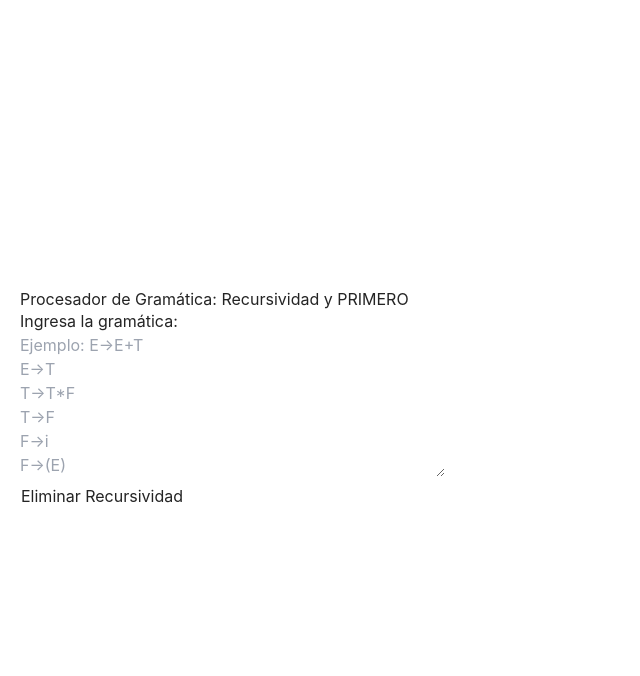
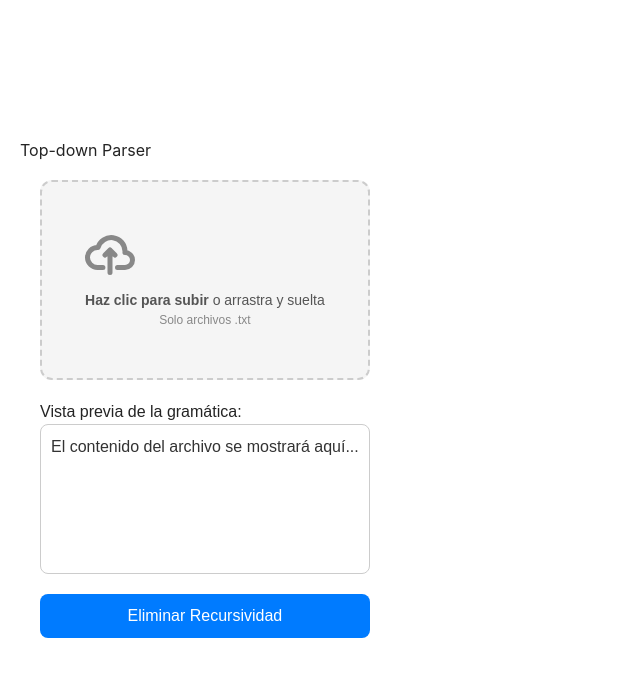
Before and after one commit to ErSantis/top-down-parser, a React (Vite) app: page / in a window 1280 px wide. Shown: the top 676 px of the page, without its empty margins (0-640 px from the left). Built offline with nearby package versions, Linux system fonts and the light colour scheme.

Commit message:
Refactor GrammarApp and GrammarInput components for improved user experience and styling; add grammar validation and file upload functionality

```diff
--- a/src/components/GrammarApp.tsx
+++ b/src/components/GrammarApp.tsx
@@ -46,10 +46,10 @@ const GrammarApp: React.FC = () => {
 
     return (
         <div style={{ padding: "20px" }}>
-            <h1>Procesador de Gramática: Recursividad y PRIMERO</h1>
+            <h1>Top-down Parser</h1>
             <GrammarInput onGrammarSubmit={handleGrammarSubmit} />
             {processedGrammar && <NonRecursiveGrammarDisplay grammar={processedGrammar} />}
-            <div className="grid grid-cols-1 md:grid-cols-2 gap-4">
+            <div className="grid grid-cols-2 md:grid-cols-2 gap-4">
                 {firstSet && <FirstSetDisplay firstSet={firstSet} />}
                 {followSet && <FollowSetDisplay followSet={followSet} />}
             </div>
--- a/src/components/GrammarInput.tsx
+++ b/src/components/GrammarInput.tsx
@@ -1,6 +1,7 @@
-// GrammarInput.tsx
 import React, { useState } from "react";
 import { Grammar } from "../types/Grammar.type";
+import "../styles/GrammarInput.css" // Importa el archivo CSS para los estilos
+import { validateGrammar } from "../utils/validateGrammar";
 
 interface GrammarInputProps {
     onGrammarSubmit: (grammar: Grammar) => void;
@@ -9,9 +10,25 @@ interface GrammarInputProps {
 const GrammarInput: React.FC<GrammarInputProps> = ({ onGrammarSubmit }) => {
     const [input, setInput] = useState("");
 
-    const handleSubmit = () => {
+    const handleFileUpload = (event: React.ChangeEvent<HTMLInputElement>) => {
+        const file = event.target.files?.[0];
+        if (!file) return;
+
+        const reader = new FileReader();
+        reader.onload = (e) => {
+            const content = e.target?.result as string;
+            setInput(content);
+            if (!validateGrammar(content)) {
+                alert("Gramática inválida: verifica que cumpla con las reglas establecidas.");
+            }
+        };
+        reader.readAsText(file);
+    };
+
+
+    const parseGrammar = (content: string) => {
         const grammar: Grammar = {};
-        const lines = input.split("\n");
+        const lines = content.split("\n");
 
         lines.forEach(line => {
             const [left, right] = line.split("->");
@@ -19,7 +36,6 @@ const GrammarInput: React.FC<GrammarInputProps> = ({ onGrammarSubmit }) => {
                 const nonTerminal = left.trim();
                 const production = right.trim();
 
-                // Si el no terminal ya existe, agregamos la nueva producción a su lista
                 if (grammar[nonTerminal]) {
                     grammar[nonTerminal].push(production);
                 } else {
@@ -31,18 +47,33 @@ const GrammarInput: React.FC<GrammarInputProps> = ({ onGrammarSubmit }) => {
         onGrammarSubmit(grammar);
     };
 
+    const handleSubmit = () => {
+        if (validateGrammar(input)) {
+            parseGrammar(input);
+        } else {
+            alert("Gramática inválida: verifica que cumpla con las reglas establecidas.");
+        }
+    };
+
     return (
-        <div>
-            <h3>Ingresa la gramática:</h3>
-            <textarea
-                value={input}
-                onChange={(e) => setInput(e.target.value)}
-                rows={6}
-                cols={40}
-                placeholder={"Ejemplo: E->E+T\nE->T\nT->T*F\nT->F\nF->i\nF->(E)"}
-            />
-            <br />
-            <button onClick={handleSubmit}>Eliminar Recursividad</button>
+        <div className="grammar-container">
+            <div className="dropzone">
+                <label htmlFor="dropzone-file" className="dropzone-label">
+                    <div className="dropzone-content">
+                        <svg className="dropzone-icon" xmlns="http://www.w3.org/2000/svg" fill="none" viewBox="0 0 20 16">
+                            <path stroke="currentColor" strokeLinecap="round" strokeLinejoin="round" strokeWidth="2" d="M13 13h3a3 3 0 0 0 0-6h-.025A5.56 5.56 0 0 0 16 6.5 5.5 5.5 0 0 0 5.207 5.021C5.137 5.017 5.071 5 5 5a4 4 0 0 0 0 8h2.167M10 15V6m0 0L8 8m2-2 2 2"/>
+                        </svg>
+                        <p className="dropzone-text"><span className="font-semibold">Haz clic para subir</span> o arrastra y suelta</p>
+                        <p className="dropzone-subtext">Solo archivos .txt</p>
+                    </div>
+                    <input id="dropzone-file" type="file" accept=".txt" onChange={handleFileUpload} className="dropzone-input" />
+                </label>
+            </div>
+            <div className="preview-container">
+                <h4>Vista previa de la gramática:</h4>
+                <div className="preview-box">{input || "El contenido del archivo se mostrará aquí..."}</div>
+            </div>
+            <button onClick={handleSubmit} className="submit-button">Eliminar Recursividad</button>
         </div>
     );
 };
--- a/src/components/NonRecursiveGrammarDisplay.tsx
+++ b/src/components/NonRecursiveGrammarDisplay.tsx
@@ -1,6 +1,6 @@
-// NonRecursiveGrammarDisplay.tsx
 import React from "react";
 import { Grammar } from "../types/Grammar.type";
+import "../styles/NonRecursiveGrammarDisplay.css"; // Archivo CSS para estilos
 
 interface NonRecursiveGrammarDisplayProps {
     grammar: Grammar;
@@ -8,12 +8,13 @@ interface NonRecursiveGrammarDisplayProps {
 
 const NonRecursiveGrammarDisplay: React.FC<NonRecursiveGrammarDisplayProps> = ({ grammar }) => {
     return (
-        <div>
-            <h3>Gramática sin recursividad a la izquierda:</h3>
-            <pre>
+        <div className="grammar-display-container">
+            <h3 className="title">Gramática sin recursividad a la izquierda:</h3>
+            <pre className="grammar-content">
                 {Object.entries(grammar).map(([nonTerminal, productions]) => (
-                    <div key={nonTerminal}>
-                        {nonTerminal}{' -> '}{productions.join(' | ')}
+                    <div key={nonTerminal} className="grammar-line">
+                        <span className="non-terminal">{nonTerminal}</span>{' -> '}
+                        <span className="productions">{productions.join(' | ')}</span>
                     </div>
                 ))}
             </pre>
--- /dev/null
+++ b/src/styles/GrammarInput.css
@@ -0,0 +1,88 @@
+.grammar-container {
+    max-width: 700px;
+    margin: 0 auto;
+    padding: 20px;
+    font-family: Arial, sans-serif;
+}
+
+.dropzone {
+    display: flex;
+    justify-content: center;
+    align-items: center;
+    margin-bottom: 20px;
+}
+
+.dropzone-label {
+    display: flex;
+    flex-direction: column;
+    justify-content: center;
+    align-items: center;
+    width: 100%;
+    height: 200px;
+    border: 2px dashed #ccc;
+    border-radius: 12px;
+    background-color: #f5f5f5;
+    cursor: pointer;
+    transition: background-color 0.3s;
+}
+
+.dropzone-label:hover {
+    background-color: #e6e6e6;
+}
+
+.dropzone-content {
+    text-align: center;
+}
+
+.dropzone-icon {
+    width: 50px;
+    height: 50px;
+    margin-bottom: 10px;
+    color: #888;
+}
+
+.dropzone-text {
+    font-size: 14px;
+    color: #555;
+}
+
+.dropzone-subtext {
+    font-size: 12px;
+    color: #888;
+}
+
+.dropzone-input {
+    display: none;
+}
+
+.preview-container {
+    margin-bottom: 20px;
+}
+
+.preview-box {
+    border: 1px solid #ccc;
+    border-radius: 8px;
+    padding: 10px;
+    background-color: #fff;
+    height: 150px;
+    overflow-y: auto;
+    white-space: pre-wrap;
+    color: #333;
+}
+
+.submit-button {
+    display: block;
+    width: 100%;
+    padding: 10px;
+    border: none;
+    border-radius: 8px;
+    background-color: #007bff;
+    color: #fff;
+    font-size: 16px;
+    cursor: pointer;
+    transition: background-color 0.3s;
+}
+
+.submit-button:hover {
+    background-color: #0056b3;
+}
--- /dev/null
+++ b/src/styles/NonRecursiveGrammarDisplay.css
@@ -0,0 +1,28 @@
+.grammar-display-container {
+    background-color: #f8f9fa;
+    border-radius: 8px;
+    padding: 15px;
+    box-shadow: 0 2px 5px rgba(0, 0, 0, 0.1);
+    margin-bottom: 20px;
+}
+
+.title {
+    font-size: 20px;
+    font-weight: bold;
+    margin-bottom: 10px;
+}
+
+.grammar-content {
+    font-family: 'Courier New', Courier, monospace;
+    white-space: pre-wrap;
+    line-height: 1.5;
+}
+
+.grammar-line {
+    margin-bottom: 5px;
+}
+
+.non-terminal {
+    font-weight: bold;
+    color: #2c3e50;
+}
--- /dev/null
+++ b/src/utils/validateGrammar.ts
@@ -0,0 +1,25 @@
+export const validateGrammar = (content: string): boolean => {
+    const lines = content.split("\n");
+    const productionRegex = /^[A-Z]'*->[^->]+$/;
+
+    for (const line of lines) {
+        if (!line.trim()) continue;
+        if (!productionRegex.test(line.trim())) {
+            return false;
+        }
+        const [left, right] = line.split("->");
+        if (!left || !right) {
+            return false;
+        }
+        const leftRegex = /^[A-Z]'*$/;
+        if (!leftRegex.test(left.trim())) {
+            return false;
+        }
+        const rightRegex = /^[^->]+$/;
+        if (!rightRegex.test(right.trim())) {
+            return false;
+        }
+    }
+
+    return true;
+};
```
